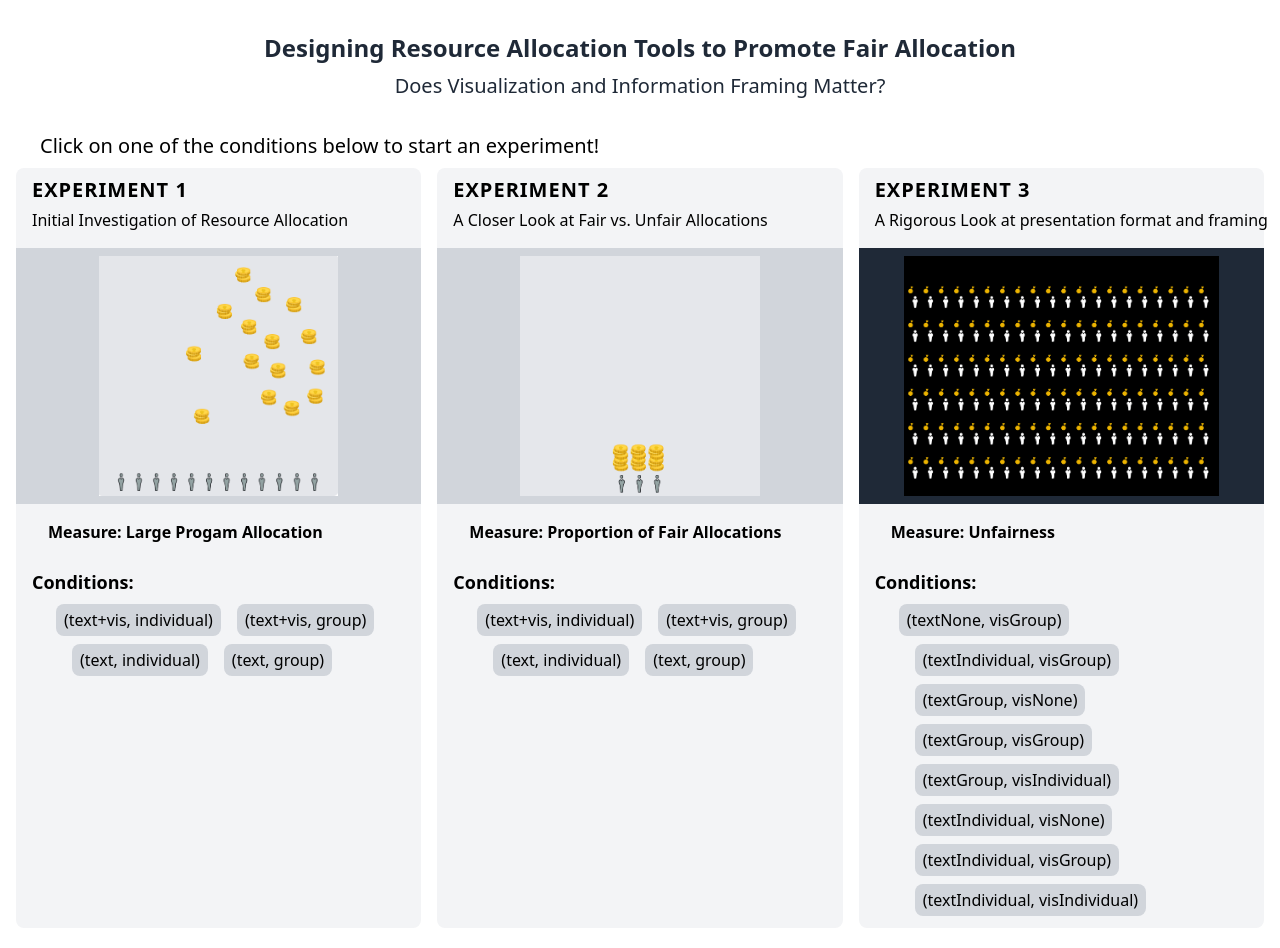
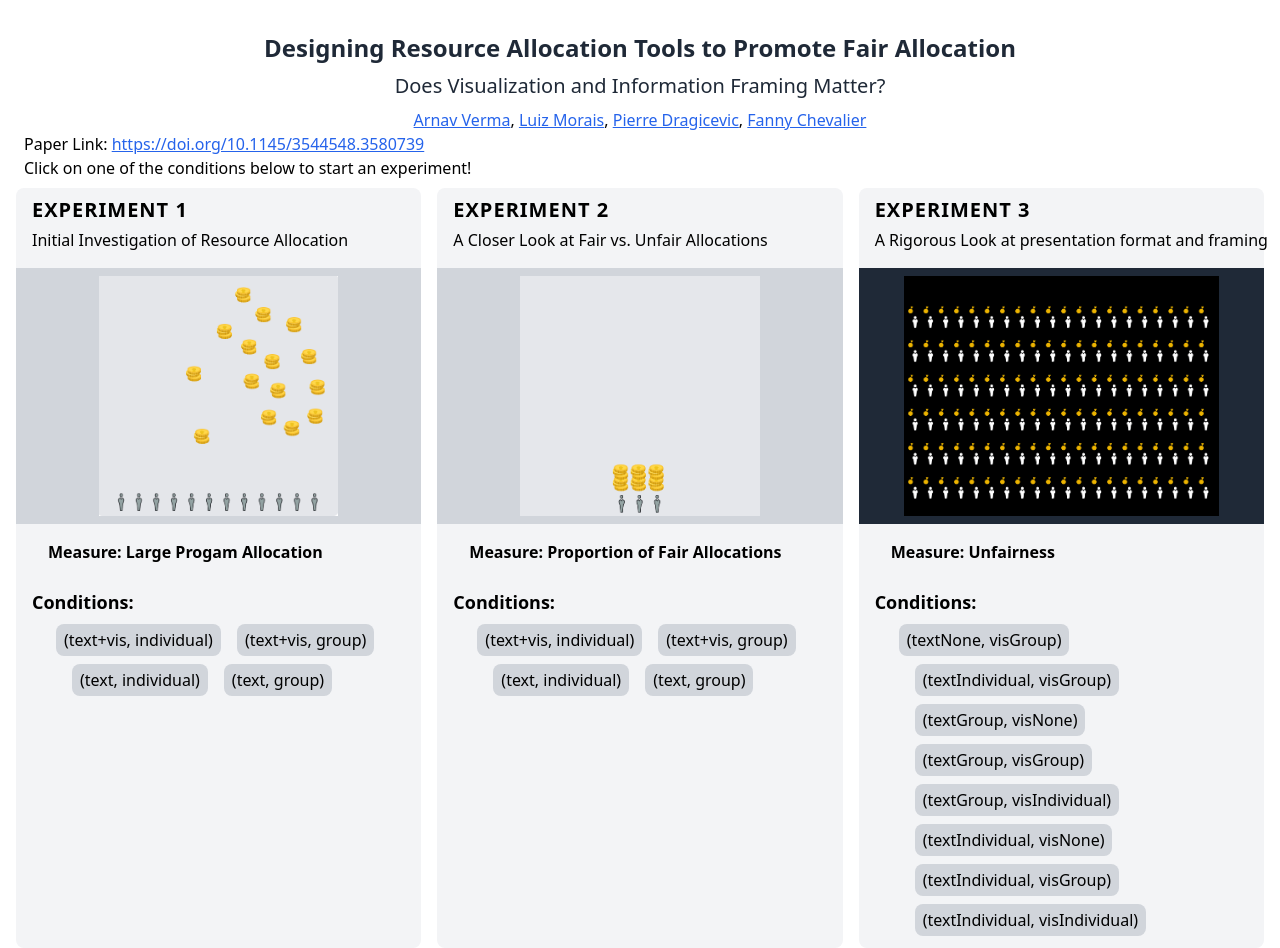
Before and after one commit to resallocdesign/resallocdesign.github.io, a React (Create React App) app: page / in a window 1280 px wide. Built offline with nearby package versions, Linux system fonts and the light colour scheme.

Commit message:
added author information and paper link

```diff
--- a/src/pages/CompFade/CompFadeStart.tsx
+++ b/src/pages/CompFade/CompFadeStart.tsx
@@ -7,14 +7,14 @@ const exp1_2_cond = [
   { name: "(text, individual)", "uri": "np" },
   { name: "(text, group)", "uri": "nc" }]
 const exp3_cond = [
-  { name: "(textNone, visGroup)", uri: "nc"},
-  { name: "(textIndividual, visGroup)", uri: "pc"},
-  { name: "(textGroup, visNone)", uri: "cn"},
-  { name: "(textGroup, visGroup)", uri: "cc"},
-  { name: "(textGroup, visIndividual)", uri: "cp"},
-  { name: "(textIndividual, visNone)", uri: "pn"},
-  { name: "(textIndividual, visGroup)", uri: "pc"},
-  { name: "(textIndividual, visIndividual)", uri: "pp"}]
+  { name: "(textNone, visGroup)", uri: "nc" },
+  { name: "(textIndividual, visGroup)", uri: "pc" },
+  { name: "(textGroup, visNone)", uri: "cn" },
+  { name: "(textGroup, visGroup)", uri: "cc" },
+  { name: "(textGroup, visIndividual)", uri: "cp" },
+  { name: "(textIndividual, visNone)", uri: "pn" },
+  { name: "(textIndividual, visGroup)", uri: "pc" },
+  { name: "(textIndividual, visIndividual)", uri: "pp" }]
 
 function CompFadeStart({ nextState }: { nextState: Function }) {
 
@@ -47,10 +47,18 @@ function CompFadeStart({ nextState }: { nextState: Function }) {
         <h2 className="mt-4 mb-2 text-2xl font-bold text-center text-gray-800">
           Designing Resource Allocation Tools to Promote Fair Allocation
         </h2>
-        <h3 className="mb-8 text-xl text-center text-gray-800">
+        <h3 className="mb-2 text-xl text-center text-gray-800">
           Does Visualization and Information Framing Matter?
         </h3>
-        <div className="mb-2 ml-8 text-xl ">
+        <h4 className="text-center">
+          <a className="text-blue-600 underline hover:text-blue-400" target="_blank" rel="noreferrer" href="https://www.arnavverma.com/">Arnav Verma</a>,{" "}
+          <a className="text-blue-600 underline hover:text-blue-400" target="_blank" rel="noreferrer" href="https://luizaugustomm.github.io/">Luiz Morais</a>, {" "}
+          <a className="text-blue-600 underline hover:text-blue-400" target="_blank" rel="noreferrer" href="http://dragice.fr/">Pierre Dragicevic</a>, {" "}
+          <a className="text-blue-600 underline hover:text-blue-400" target="_blank" rel="noreferrer" href="http://fannychevalier.net/">Fanny Chevalier</a>
+        </h4>
+
+        <h4 className="ml-4">Paper Link:  <a target="_blank" rel="noreferrer" href="https://doi.org/10.1145/3544548.3580739" className="text-blue-600 underline hover:text-blue-400">https://doi.org/10.1145/3544548.3580739</a></h4>
+        <div className="mb-2 ml-4 ">
           Click on one of the conditions below to start an experiment!
         </div>
         <div className="flex flex-col w-full lg:flex-row ">
@@ -98,11 +106,11 @@ const ExpBlock: React.FC<{ exp: IExp; onClick: () => void; isSelected: boolean }
       <h3 className="text-lg font-bold"> Conditions:</h3>
       <div className="flex flex-wrap ml-6 space-x-4">
         {exp.title === "Experiment 3" && exp3_cond.map((c) => {
-          return <button  className="px-2 py-1 mt-2 bg-gray-300 rounded-lg cursor-pointer hover:bg-yellow-400"
+          return <button className="px-2 py-1 mt-2 bg-gray-300 rounded-lg cursor-pointer hover:bg-yellow-400"
             onClick={() => { history.push("/exp3?cond=" + c.uri); }}> {c.name} </button>
         })}
         {exp.title !== "Experiment 3" && exp1_2_cond.map((c) => {
-          return <button  className="px-2 py-1 mt-2 bg-gray-300 rounded-lg cursor-pointer hover:bg-yellow-400"
+          return <button className="px-2 py-1 mt-2 bg-gray-300 rounded-lg cursor-pointer hover:bg-yellow-400"
             onClick={() => {
               if (exp.title === "Experiment 1") history.push("/exp1?cond=" + c.uri);
               if (exp.title === "Experiment 2") history.push("/exp2?cond=" + c.uri);
```
Lines whose indentation alone changed are shown as unchanged.
